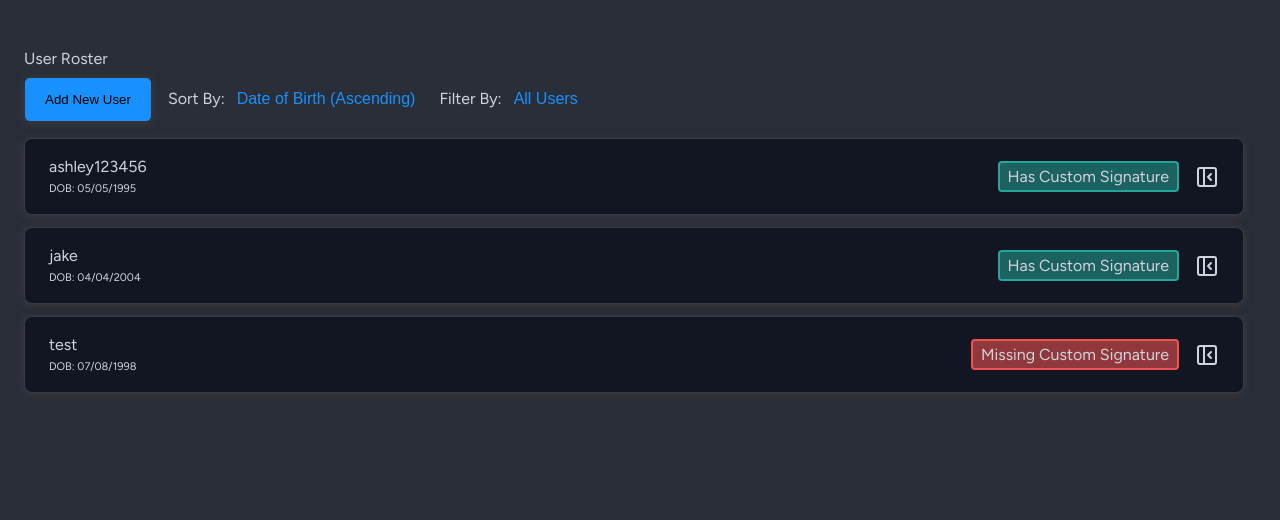
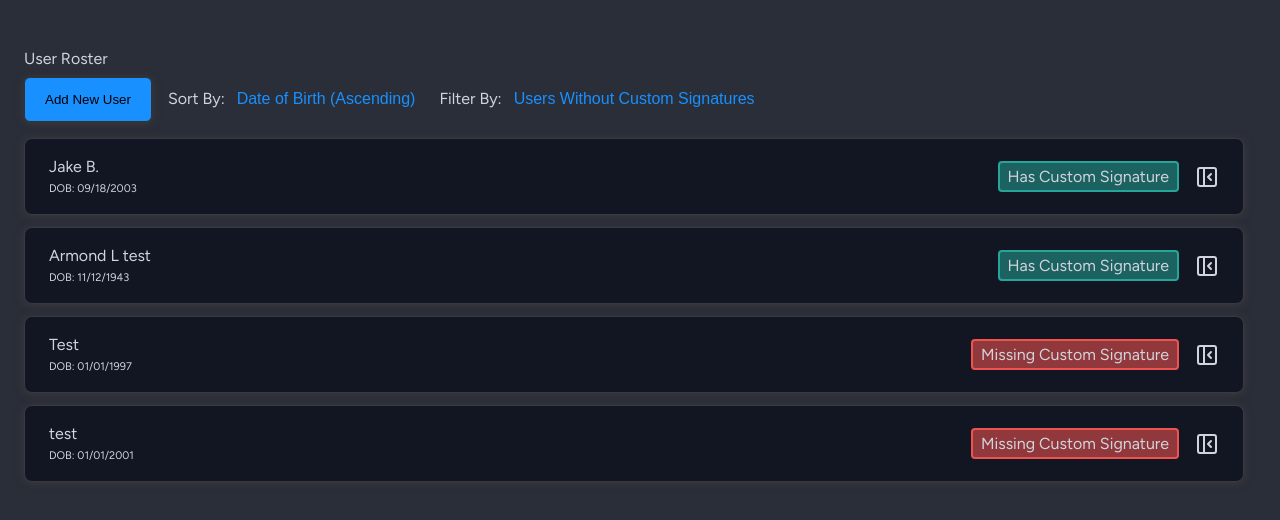
Before and after one commit to jabarbush/react-crud-project, a React (Create React App) app: page / in a window 1280 px wide. Shown: the top 520 px of the page. Built offline with nearby package versions, Linux system fonts and the light colour scheme; data requests are answered from the project's data file.

Commit message:
demo to readme

```diff
--- a/db.json
+++ b/db.json
@@ -1,33 +1,41 @@
 {
   "users": [
     {
-      "id": 5,
-      "name": "ashley123456",
-      "dob": "05/05/1995",
-      "phone": "0980980988",
-      "email": "ashley@jake.com",
+      "id": 1,
+      "name": "Jake B.",
+      "dob": "09/18/2003",
+      "phone": "1235556789",
+      "email": "jake.b@gmail.com",
       "signature": {
-        "pin": "123124",
-        "fontStyle": "Mr Dafoe"
+        "pin": "123456",
+        "fontStyle": "Dancing Script"
       }
     },
     {
-      "id": 6,
-      "name": "jake",
-      "dob": "04/04/2004",
-      "phone": "1231231231",
-      "email": "jab@gmail.com",
+      "id": 3,
+      "name": "Armond L test",
+      "dob": "11/12/1943",
+      "phone": "6475869484",
+      "email": "armond@aol.com",
       "signature": {
-        "pin": "444444",
+        "pin": "111245",
         "fontStyle": "Great Vibes"
       }
     },
     {
       "id": 7,
+      "name": "Test",
+      "dob": "01/01/1997",
+      "phone": "1231231231",
+      "email": "test@123.com",
+      "signature": null
+    },
+    {
+      "id": 8,
       "name": "test",
-      "dob": "07/08/1998",
-      "phone": "1231231231",
-      "email": "123@test.com",
+      "dob": "01/01/2001",
+      "phone": "1231231311",
+      "email": "jake@123.com",
       "signature": null
     }
   ]
--- a/src/components/Toolbar.tsx
+++ b/src/components/Toolbar.tsx
@@ -8,6 +8,7 @@ const Toolbar: React.FC<ToolbarProps> = ({ userList, setUserList }) => {
   const [isSortOpen, setIsSortOpen] = useState(false);
   const [isFilterOpen, setIsFilterOpen] = useState(false);
   const [sortOrder, setSortOrder] = useState("asc");
+  const [filterState, setFilterState] = useState("All Users");
 
   useEffect(() => {
     fetch("http://localhost:3001/users")
@@ -77,8 +78,13 @@ const Toolbar: React.FC<ToolbarProps> = ({ userList, setUserList }) => {
 
         if (option === "withSignature") {
           filteredData = data.filter((user: User) => user.signature !== null);
+          setFilterState("withSignature");
         } else if (option === "withoutSignature") {
           filteredData = data.filter((user: User) => user.signature === null);
+          setFilterState("withoutSignature");
+        }
+        else{
+          setFilterState("");
         }
 
         setUserList(filteredData);
@@ -110,7 +116,11 @@ const Toolbar: React.FC<ToolbarProps> = ({ userList, setUserList }) => {
           )}
 
           <h3 className="toolbar-title">Filter By: </h3>
-          <button className="sort-button" onClick={handleToggleFilter}>All Users</button>
+          <button className="sort-button" onClick={handleToggleFilter}>
+            {filterState === "" ? "All Users" : (
+              filterState === "withSignature" ? "Users With Custom Signatures" : "Users Without Custom Signatures"
+            )}
+          </button>
           {isFilterOpen && (
             <div className="filter-options">
               <div className="filter-option" onClick={() => handleFilter("")} data-testid="all-users">
```
Also changed, not shown: public/logo1234.png (deleted), src/assets/demo1.gif (added).
